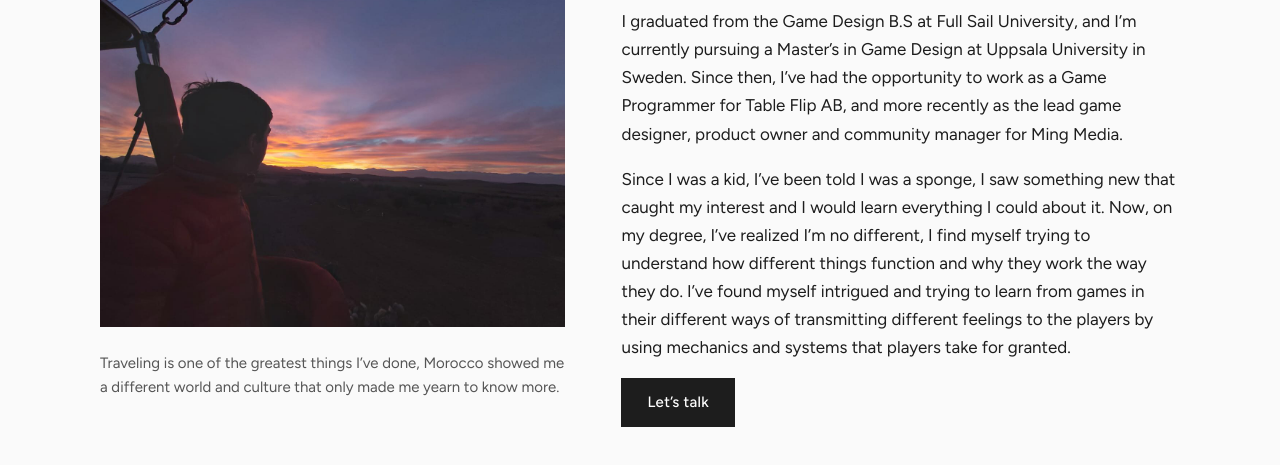
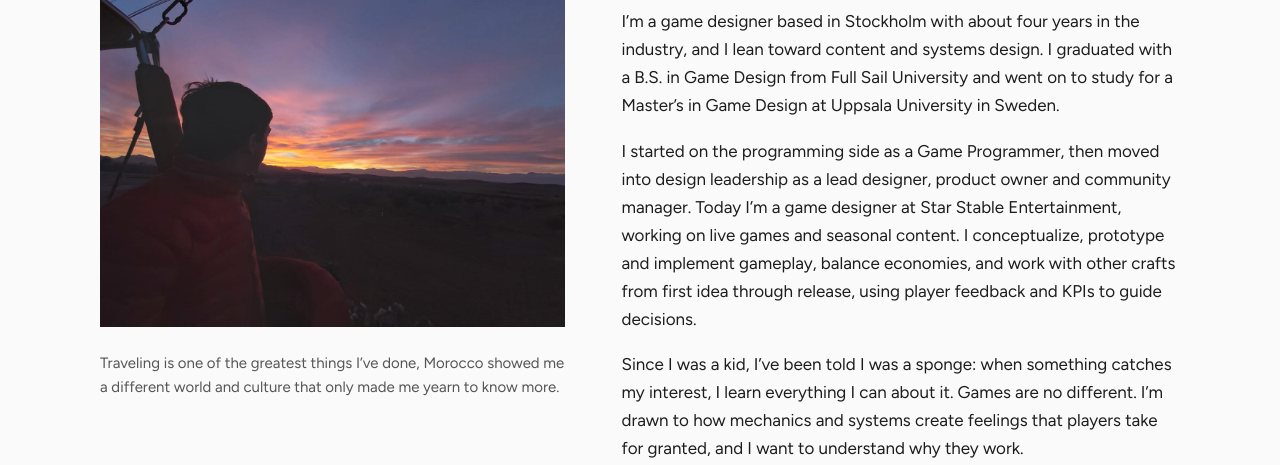
Before and after one commit to dquinmon/dquinmon.github.io, a plain HTML site: page about.html in a window 1280 px wide. Shown: the part 335-800 px from the top of the page. Drawn offline with Linux system fonts and the light colour scheme.

Commit message:
Revise personal description and update career details

```diff
--- a/about.html
+++ b/about.html
@@ -37,9 +37,9 @@
 </div>
 <div>
 <h2>Daniel Quintana</h2>
-<p>I graduated from the Game Design B.S at Full Sail University, and I’m currently pursuing a Master’s in Game Design at Uppsala University in Sweden. Since then, I’ve had the opportunity to work as a Game Programmer for Table Flip AB, and more recently as the lead game designer, product owner and community manager for Ming Media.</p>
-<p>Since I was a kid, I’ve been told I was a sponge, I saw something new that caught my interest and I would learn everything I could about it. Now, on my degree, I’ve realized I’m no different, I find myself trying to understand how different things function and why they work the way they do. I’ve found myself intrigued and trying to learn from games in their different ways of transmitting different feelings to the players by using mechanics and systems that players take for granted.</p>
-<p><a class="btn" href="contact.html">Let’s talk</a></p>
+<p>I’m a game designer based in Stockholm with about four years in the industry, and I lean toward content and systems design. I graduated with a B.S. in Game Design from Full Sail University and went on to study for a Master’s in Game Design at Uppsala University in Sweden.</p>
+<p>I started on the programming side as a Game Programmer, then moved into design leadership as a lead designer, product owner and community manager. Today I’m a game designer at Star Stable Entertainment, working on live games and seasonal content. I conceptualize, prototype and implement gameplay, balance economies, and work with other crafts from first idea through release, using player feedback and KPIs to guide decisions.</p>
+<p>Since I was a kid, I’ve been told I was a sponge: when something catches my interest, I learn everything I can about it. Games are no different. I’m drawn to how mechanics and systems create feelings that players take for granted, and I want to understand why they work.</p><p><a class="btn" href="contact.html">Let’s talk</a></p>
 </div>
 </div>
 </section>
```
